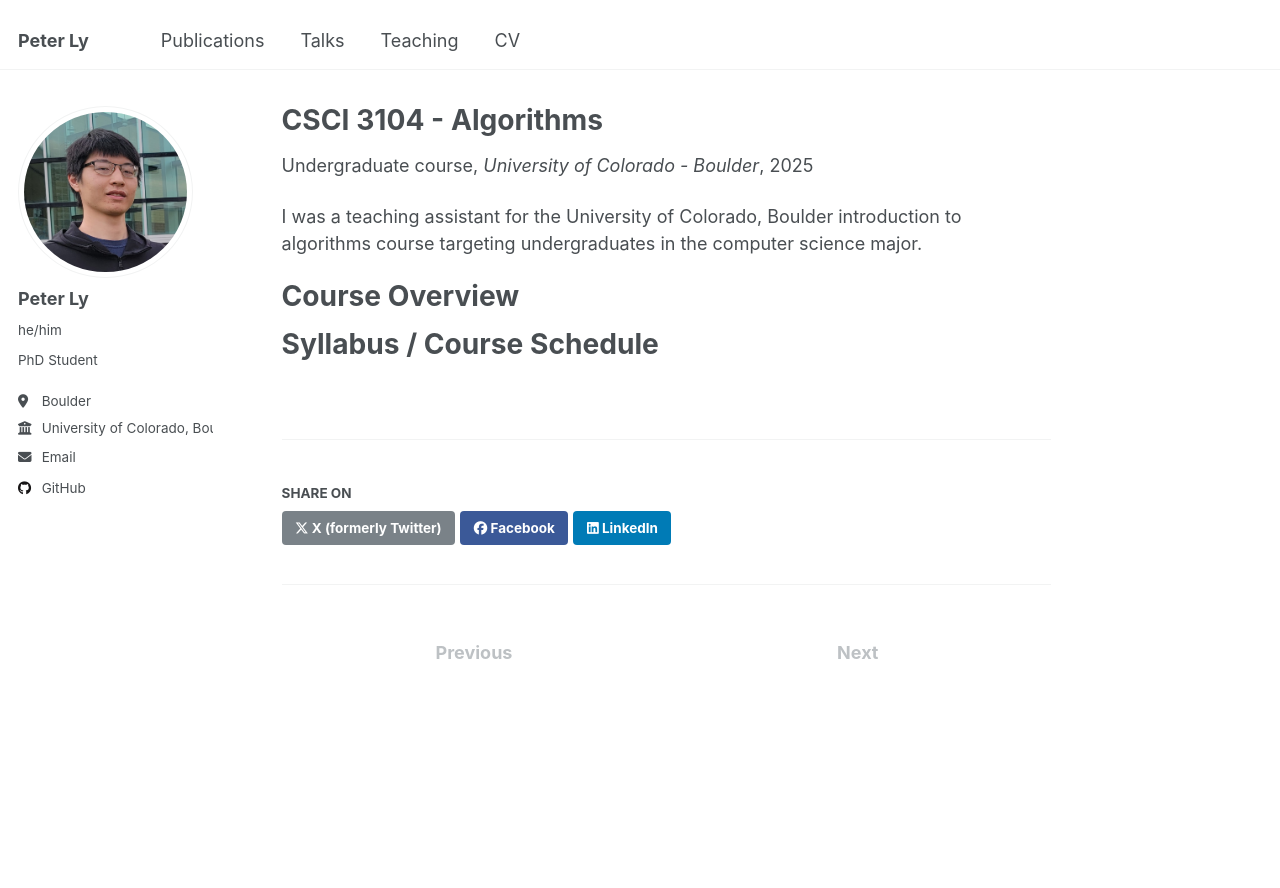
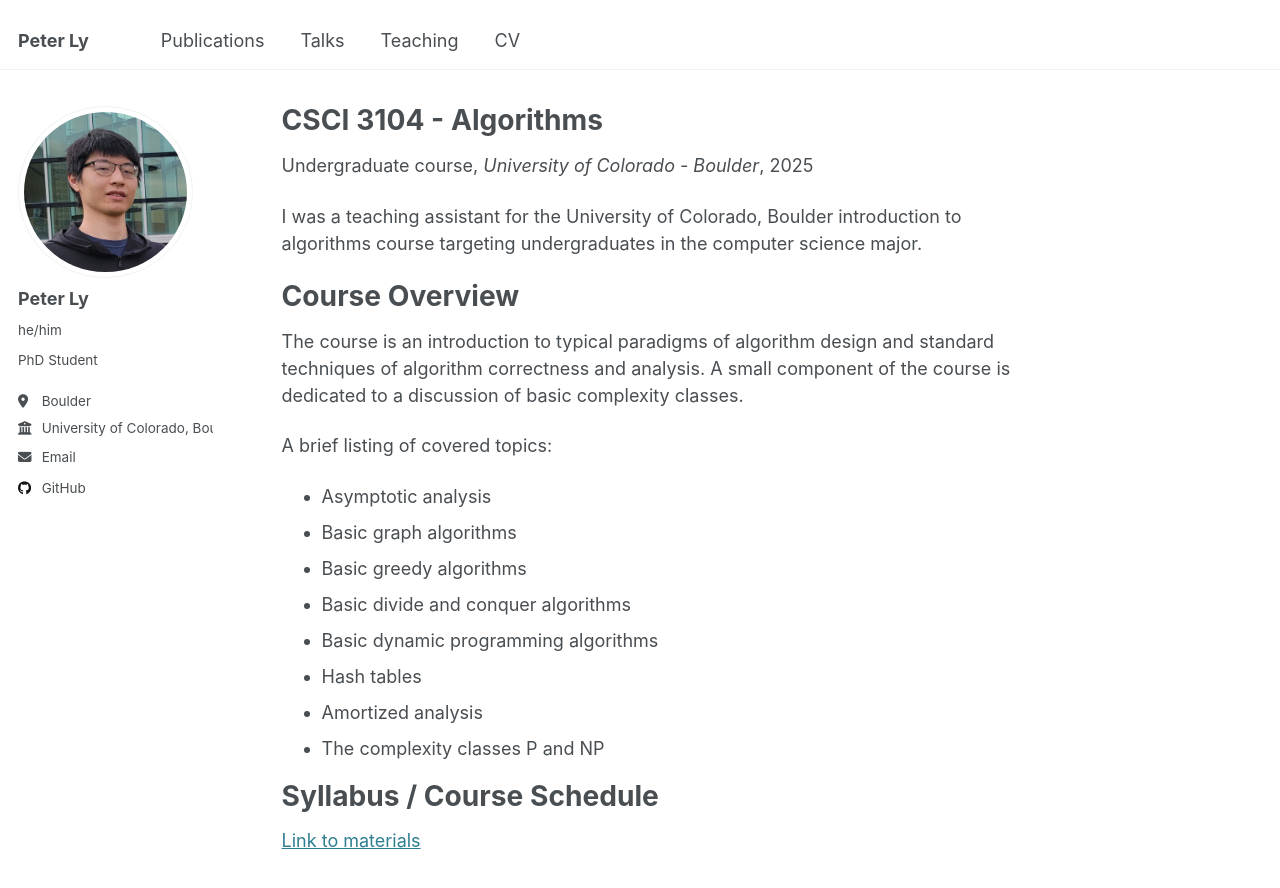
Before and after one commit to kirotas/kirotas.github.io, a Jekyll site: the page built from _teaching/2025-spring-teaching-1.md, in a window 1280 px wide and 900 px high. Shown: the top 888 px of the window. Built offline with Jekyll 4.4.1, drawn with Linux system fonts in a browser that asks for light colours.

Commit message:
Update 2025-spring-teaching-1.md

```diff
--- a/_teaching/2025-spring-teaching-1.md
+++ b/_teaching/2025-spring-teaching-1.md
@@ -12,6 +12,18 @@ I was a teaching assistant for the University of Colorado, Boulder introduction
 
 Course Overview
 ======
+The course is an introduction to typical paradigms of algorithm design and standard techniques of algorithm correctness and analysis. A small component of the course is dedicated to a discussion of basic complexity classes.
+
+A brief listing of covered topics:
+* Asymptotic analysis
+* Basic graph algorithms
+* Basic greedy algorithms
+* Basic divide and conquer algorithms
+* Basic dynamic programming algorithms
+* Hash tables
+* Amortized analysis
+* The complexity classes P and NP
 
 Syllabus / Course Schedule
 ======
+[Link to materials](http://kirotas.github.io/files/teaching/2025-spring-teaching-syllabus.pdf)
```
